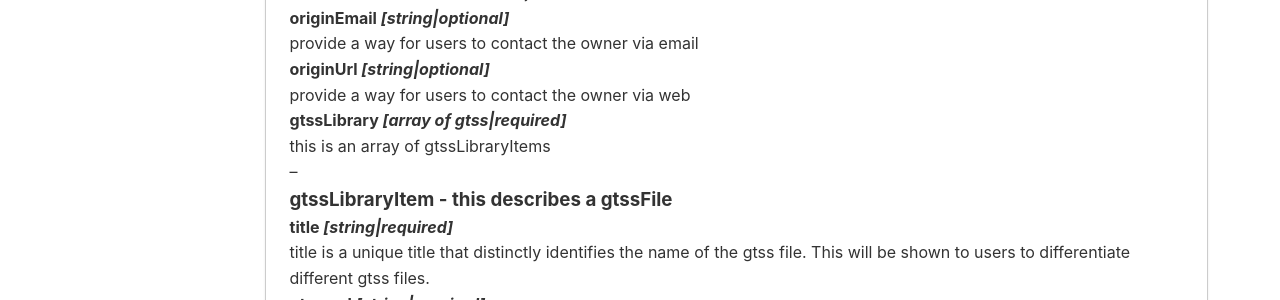
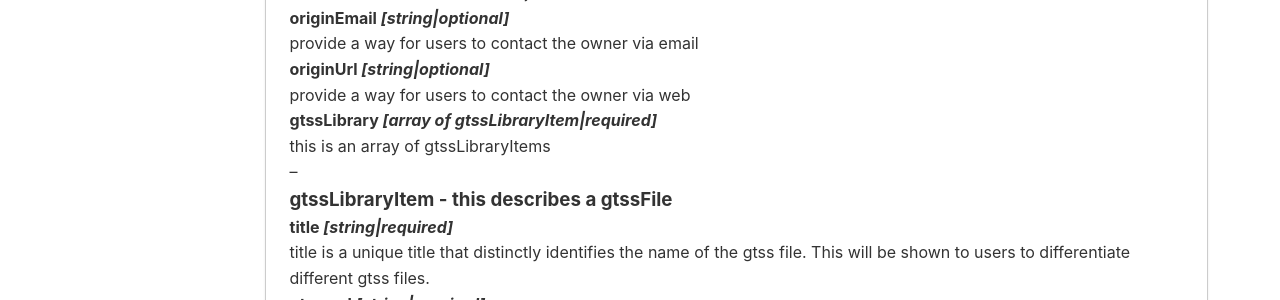
Before and after one commit to redmond2742/GTSS, a Jekyll site: the page built from documentation/gtss-library.json.md, in a window 1280 px wide and 900 px high, scrolled down 508 px. Shown: the part 150-450 px from the top of the window. Built offline with Jekyll 4.4.1, drawn with Linux system fonts in a browser that asks for light colours.

Commit message:
Correct gtssLibrary type in documentation
Co-authored-by: Copilot Autofix powered by AI <175728472+Copilot@users.noreply.github.com>

```diff
--- a/documentation/gtss-library.json.md
+++ b/documentation/gtss-library.json.md
@@ -35,7 +35,7 @@ provide a way for users to contact the owner via email
 
 provide a way for users to contact the owner via web
 
-#### gtssLibrary *[array of gtss|required]*
+#### gtssLibrary *[array of gtssLibraryItem|required]*
 
 this is an array of gtssLibraryItems
 
```
